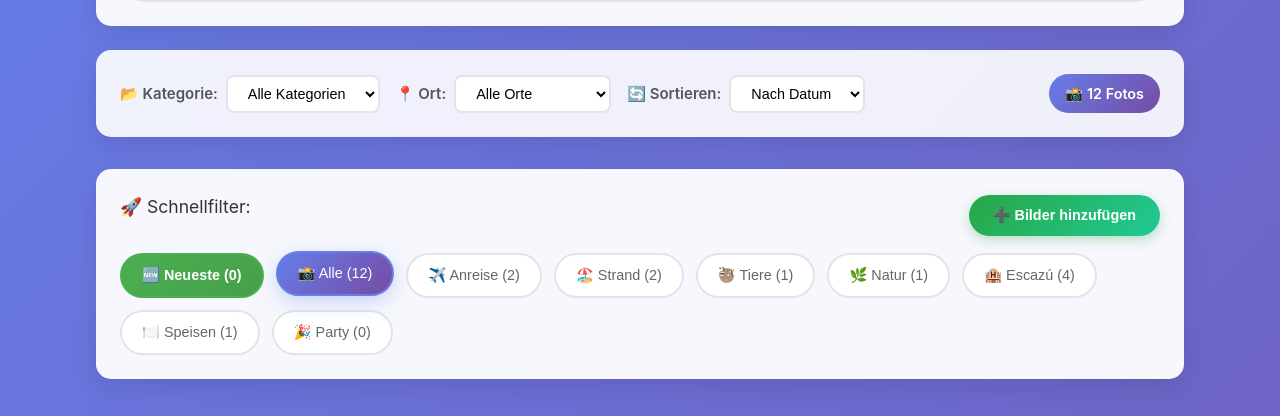
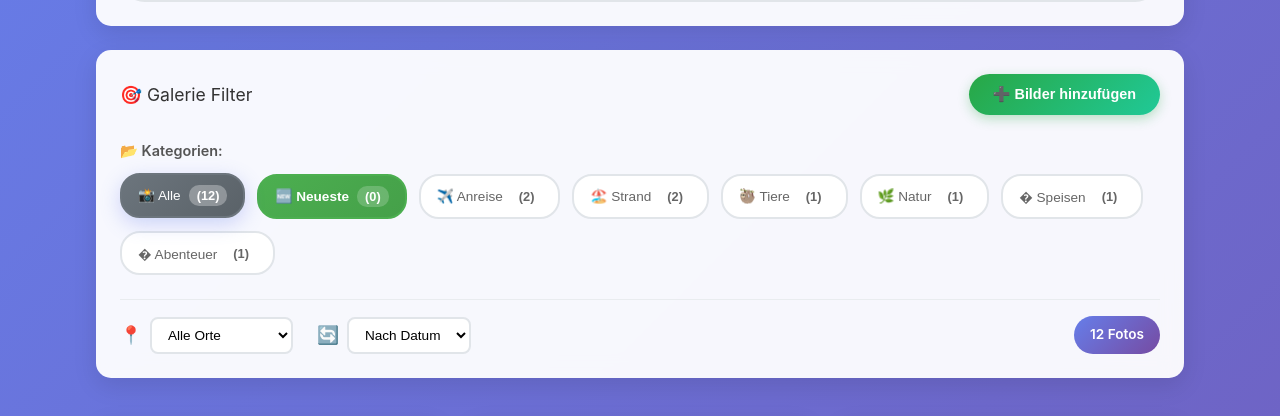
Before and after one commit to Degi100/cr-2025, a Vue app: page / in a window 1280 px wide. Shown: the part 272-688 px from the top of the page. Built offline with nearby package versions, Linux system fonts and the light colour scheme; grey boxes are pictures that could not be loaded.

Commit message:
photogallery update

```diff
--- a/src/components/PhotoGallery.vue
+++ b/src/components/PhotoGallery.vue
@@ -297,6 +297,18 @@ const hasActiveFilters = computed(() => {
          selectedLocation.value !== 'all' ||
          sortBy.value === 'newest'
 })
+
+// Neue kompakte Filter-Funktionen
+const setCategory = (category) => {
+  selectedCategory.value = category
+  selectedLocation.value = 'all'
+  searchQuery.value = ''
+  sortBy.value = 'date'
+}
+
+const getCategoryCount = (category) => {
+  return photos.value.filter(p => p.category === category).length
+}
 </script>
 
 <template>
@@ -339,44 +351,19 @@ const hasActiveFilters = computed(() => {
       </div>
     </div>
 
-    <!-- Filter und Sortierung -->
-    <div class="gallery-controls">
-      <div class="control-group">
-        <label for="category-filter">📂 Kategorie:</label>
-        <select id="category-filter" v-model="selectedCategory">
-          <option v-for="category in categories" :key="category" :value="category">
-            {{ categoryLabels[category] || category }}
-          </option>
-        </select>
-      </div>
-
-      <div class="control-group">
-        <label for="location-filter">📍 Ort:</label>
-        <select id="location-filter" v-model="selectedLocation">
-          <option value="all">Alle Orte</option>
-          <option v-for="location in locations.slice(1)" :key="location" :value="location">
-            {{ location }}
-          </option>
-        </select>
-      </div>
-
-      <div class="control-group">
-        <label for="sort-select">🔄 Sortieren:</label>
-        <select id="sort-select" v-model="sortBy">
-          <option value="date">Nach Datum</option>
-          <option value="title">Nach Titel</option>
-        </select>
-      </div>
-
-      <div class="photo-count">
-        📸 {{ filteredPhotos.length }} Foto{{ filteredPhotos.length !== 1 ? 's' : '' }}
-      </div>
-    </div>
-
-    <!-- Schnellfilter Buttons -->
-    <div class="quick-filters">
+    <!-- Intelligente Filter-Kombination -->
+    <div class="smart-filters">
       <div class="filter-header">
-        <h3>🚀 Schnellfilter:</h3>
+        <h3>🎯 Galerie Filter</h3>
+        <div class="filter-actions">
+          <button
+            v-if="hasActiveFilters"
+            @click="clearAllFilters"
+            class="clear-all-btn"
+            title="Alle Filter zurücksetzen"
+          >
+            🔄 Zurücksetzen
+          </button>
           <button
             class="upload-btn"
             @click="toggleUploader"
@@ -385,71 +372,97 @@ const hasActiveFilters = computed(() => {
             {{ showUploader ? '❌ Upload schließen' : '➕ Bilder hinzufügen' }}
           </button>
         </div>
+      </div>
 
-      <div class="filter-buttons">
+      <!-- Hauptfilter-Leiste -->
+      <div class="main-filters">
+        <!-- Kategorie Buttons (ersetzen sowohl Dropdown als auch Schnellfilter) -->
+        <div class="filter-group">
+          <label class="filter-label">📂 Kategorien:</label>
+          <div class="category-buttons">
             <button
-          class="filter-btn newest"
+              class="category-btn all"
+              :class="{ active: !hasActiveFilters }"
+              @click="clearAllFilters"
+            >
+              📸 Alle <span class="count">({{ photos.length }})</span>
+            </button>
+            <button
+              class="category-btn newest"
               :class="{ active: sortBy === 'newest' }"
               @click="sortByNewest"
             >
-          🆕 Neueste ({{ getNewestCount() }})
+              🆕 Neueste <span class="count">({{ getNewestCount() }})</span>
             </button>
             <button
-          class="filter-btn all-photos"
-          :class="{ active: !hasActiveFilters }"
-          @click="clearAllFilters"
+              class="category-btn"
+              :class="{ active: selectedCategory === 'anreise' && !searchQuery }"
+              @click="setCategory('anreise')"
             >
-          📸 Alle ({{ photos.length }})
+              ✈️ Anreise <span class="count">({{ getCategoryCount('anreise') }})</span>
             </button>
             <button
-          class="filter-btn"
-          :class="{ active: selectedCategory === 'anreise' && !searchQuery }"
-          @click="selectedCategory = 'anreise'; searchQuery = ''"
+              class="category-btn"
+              :class="{ active: selectedCategory === 'strand' && !searchQuery }"
+              @click="setCategory('strand')"
             >
-          ✈️ Anreise ({{ photos.filter(p => p.category === 'anreise').length }})
+              🏖️ Strand <span class="count">({{ getCategoryCount('strand') }})</span>
             </button>
             <button
-          class="filter-btn"
-          :class="{ active: selectedCategory === 'strand' && !searchQuery }"
-          @click="selectedCategory = 'strand'; searchQuery = ''"
+              class="category-btn"
+              :class="{ active: selectedCategory === 'tierwelt' && !searchQuery }"
+              @click="setCategory('tierwelt')"
             >
-          🏖️ Strand ({{ photos.filter(p => p.category === 'strand').length }})
+              🦥 Tiere <span class="count">({{ getCategoryCount('tierwelt') }})</span>
             </button>
             <button
-          class="filter-btn"
-          :class="{ active: selectedCategory === 'tierwelt' && !searchQuery }"
-          @click="selectedCategory = 'tierwelt'; searchQuery = ''"
+              class="category-btn"
+              :class="{ active: selectedCategory === 'natur' && !searchQuery }"
+              @click="setCategory('natur')"
             >
-          🦥 Tiere ({{ photos.filter(p => p.category === 'tierwelt').length }})
+              🌿 Natur <span class="count">({{ getCategoryCount('natur') }})</span>
             </button>
             <button
-          class="filter-btn"
-          :class="{ active: selectedCategory === 'natur' && !searchQuery }"
-          @click="selectedCategory = 'natur'; searchQuery = ''"
+              class="category-btn"
+              :class="{ active: selectedCategory === 'kulinarik' && !searchQuery }"
+              @click="setCategory('kulinarik')"
             >
-          🌿 Natur ({{ photos.filter(p => p.category === 'natur').length }})
+              �️ Speisen <span class="count">({{ getCategoryCount('kulinarik') }})</span>
             </button>
             <button
-          class="filter-btn"
-          :class="{ active: selectedLocation === 'Escazú' && !searchQuery }"
-          @click="selectedLocation = 'Escazú'; selectedCategory = 'all'; searchQuery = ''"
+              class="category-btn"
+              :class="{ active: selectedCategory === 'abenteuer' && !searchQuery }"
+              @click="setCategory('abenteuer')"
             >
-          🏨 Escazú ({{ photos.filter(p => p.location === 'Escazú').length }})
+              � Abenteuer <span class="count">({{ getCategoryCount('abenteuer') }})</span>
             </button>
-        <button
-          class="filter-btn"
-          :class="{ active: selectedCategory === 'kulinarik' && !searchQuery }"
-          @click="selectedCategory = 'kulinarik'; searchQuery = ''"
-        >
-          🍽️ Speisen ({{ photos.filter(p => p.category === 'kulinarik').length }})
-        </button>
-        <button
-          class="filter-btn"
-          :class="{ active: selectedCategory === 'nachtleben' && !searchQuery }"
-          @click="selectedCategory = 'nachtleben'; searchQuery = ''"
-        >
-          🎉 Party ({{ photos.filter(p => p.category === 'nachtleben').length }})
-        </button>
+          </div>
+        </div>
+
+        <!-- Ort & Sortierung (kompakt) -->
+        <div class="filter-group secondary">
+          <div class="compact-controls">
+            <div class="control-item">
+              <label>📍</label>
+              <select v-model="selectedLocation" class="compact-select">
+                <option value="all">Alle Orte</option>
+                <option v-for="location in locations.slice(1)" :key="location" :value="location">
+                  {{ location }}
+                </option>
+              </select>
+            </div>
+            <div class="control-item">
+              <label>🔄</label>
+              <select v-model="sortBy" class="compact-select">
+                <option value="date">Nach Datum</option>
+                <option value="title">Nach Titel</option>
+              </select>
+            </div>
+            <div class="result-count">
+              {{ filteredPhotos.length }} Foto{{ filteredPhotos.length !== 1 ? 's' : '' }}
+            </div>
+          </div>
+        </div>
       </div>
     </div>
 
@@ -774,6 +787,178 @@ const hasActiveFilters = computed(() => {
   box-shadow: 0 6px 20px rgba(102, 126, 234, 0.3);
 }
 
+/* Smart Filter Kombination */
+.smart-filters {
+  background: rgba(255, 255, 255, 0.95);
+  backdrop-filter: blur(10px);
+  padding: 1.5rem;
+  border-radius: 15px;
+  margin-bottom: 1.5rem;
+  box-shadow: 0 8px 25px rgba(0, 0, 0, 0.1);
+}
+
+.smart-filters .filter-header {
+  display: flex;
+  justify-content: space-between;
+  align-items: center;
+  margin-bottom: 1.5rem;
+  flex-wrap: wrap;
+  gap: 1rem;
+}
+
+.smart-filters h3 {
+  color: #333;
+  font-size: 1.1rem;
+  margin: 0;
+}
+
+.filter-actions {
+  display: flex;
+  gap: 1rem;
+  align-items: center;
+}
+
+.main-filters {
+  display: flex;
+  flex-direction: column;
+  gap: 1.5rem;
+}
+
+.filter-group {
+  display: flex;
+  flex-direction: column;
+  gap: 0.75rem;
+}
+
+.filter-group.secondary {
+  border-top: 1px solid #e9ecef;
+  padding-top: 1rem;
+}
+
+.filter-label {
+  font-weight: 600;
+  color: #555;
+  font-size: 0.9rem;
+}
+
+.category-buttons {
+  display: flex;
+  flex-wrap: wrap;
+  gap: 0.75rem;
+}
+
+.category-btn {
+  display: flex;
+  align-items: center;
+  gap: 0.5rem;
+  padding: 0.6rem 1rem;
+  border: 2px solid #e1e5e9;
+  border-radius: 20px;
+  background: white;
+  color: #666;
+  font-size: 0.85rem;
+  font-weight: 500;
+  cursor: pointer;
+  transition: all 0.3s ease;
+  white-space: nowrap;
+}
+
+.category-btn:hover {
+  border-color: #667eea;
+  background: #f8f9ff;
+  transform: translateY(-1px);
+  box-shadow: 0 4px 12px rgba(102, 126, 234, 0.2);
+}
+
+.category-btn.active {
+  background: linear-gradient(135deg, #667eea, #764ba2);
+  border-color: #667eea;
+  color: white;
+  transform: translateY(-1px);
+  box-shadow: 0 6px 20px rgba(102, 126, 234, 0.3);
+}
+
+.category-btn.newest {
+  background: linear-gradient(135deg, #4CAF50, #45a049);
+  color: white;
+  border-color: #4CAF50;
+  font-weight: 600;
+}
+
+.category-btn.newest:hover {
+  background: linear-gradient(135deg, #45a049, #3d8b40);
+  border-color: #45a049;
+}
+
+.category-btn.newest.active {
+  background: linear-gradient(135deg, #2E7D32, #1B5E20);
+  border-color: #2E7D32;
+  box-shadow: 0 6px 20px rgba(46, 125, 50, 0.4);
+}
+
+.category-btn.all.active {
+  background: linear-gradient(135deg, #6c757d, #5a6268);
+  border-color: #6c757d;
+  color: white;
+}
+
+.category-btn .count {
+  background: rgba(255, 255, 255, 0.2);
+  padding: 0.2rem 0.5rem;
+  border-radius: 10px;
+  font-size: 0.8rem;
+  font-weight: 600;
+}
+
+.category-btn.active .count {
+  background: rgba(255, 255, 255, 0.3);
+}
+
+.compact-controls {
+  display: flex;
+  align-items: center;
+  gap: 1.5rem;
+  flex-wrap: wrap;
+}
+
+.control-item {
+  display: flex;
+  align-items: center;
+  gap: 0.5rem;
+}
+
+.control-item label {
+  font-size: 1.1rem;
+  color: #666;
+}
+
+.compact-select {
+  padding: 0.5rem 0.75rem;
+  border: 2px solid #e1e5e9;
+  border-radius: 8px;
+  background: white;
+  font-size: 0.85rem;
+  cursor: pointer;
+  transition: border-color 0.3s ease;
+  min-width: 120px;
+}
+
+.compact-select:focus {
+  outline: none;
+  border-color: #667eea;
+}
+
+.result-count {
+  background: linear-gradient(135deg, #667eea, #764ba2);
+  color: white;
+  padding: 0.5rem 1rem;
+  border-radius: 20px;
+  font-weight: 600;
+  font-size: 0.85rem;
+  white-space: nowrap;
+  margin-left: auto;
+}
+
 .photos-grid {
   display: grid;
   grid-template-columns: repeat(auto-fit, minmax(300px, 1fr));
```
Lines whose indentation alone changed are shown as unchanged.
